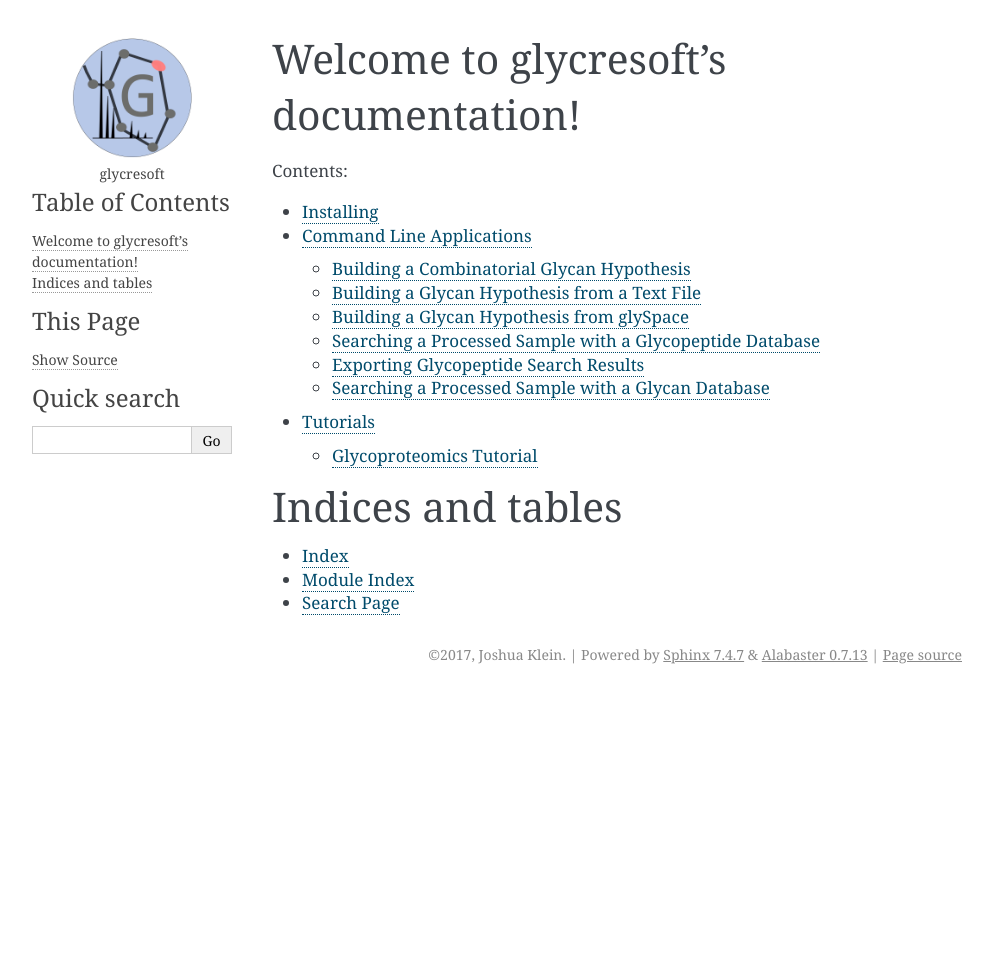
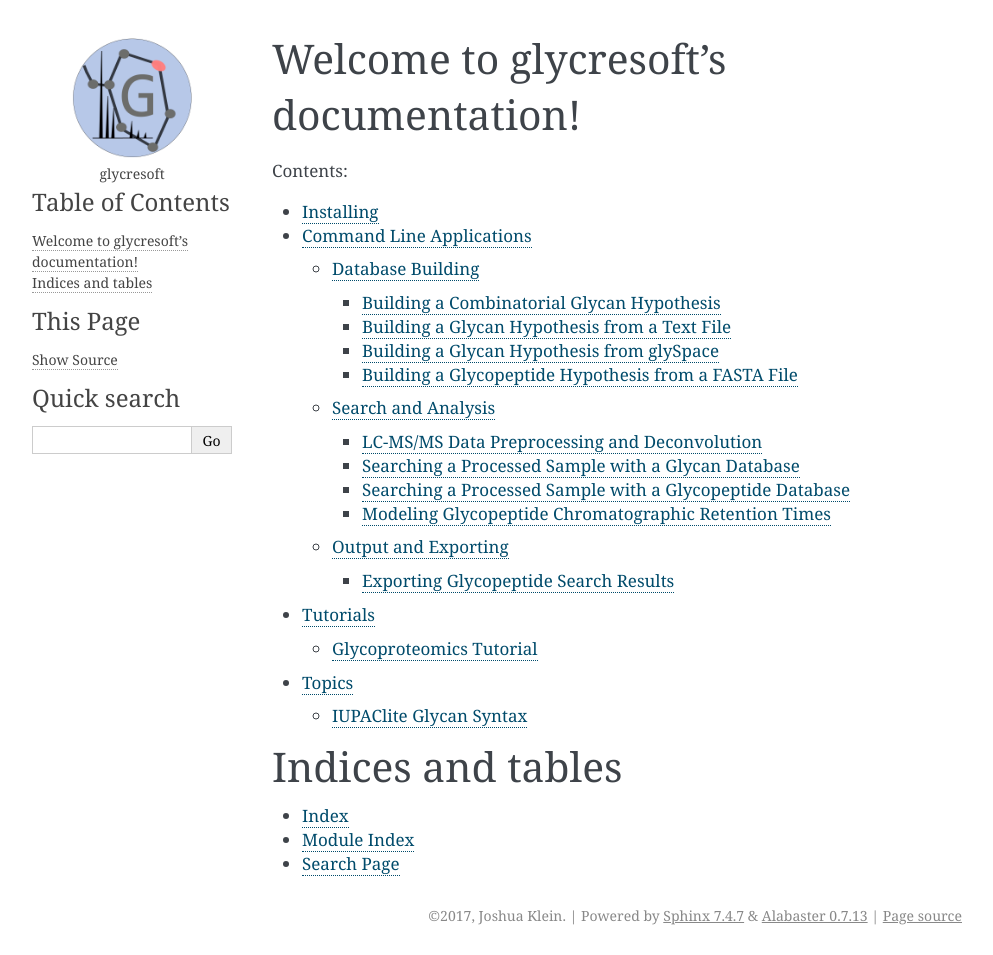
Before and after one commit to mobiusklein/glycresoft, a Sphinx documentation site: the page built from docs/index.rst, in a window 1280 px wide and 955 px high. Shown: the whole window, without its empty margins (148-1141 px from the left). Built offline with Sphinx 7.4.7, drawn with Linux system fonts in a browser that asks for light colours; pages that are not in the unit, such as notebooks, are missing from menus.

Commit message:
Reorganize docs

```diff
--- a/docs/_ext/exec_directive.py
+++ b/docs/_ext/exec_directive.py
@@ -8,7 +8,7 @@
 except ImportError:
     from io import StringIO
 
-from sphinx.util.compat import Directive
+from docutils.parsers.rst import Directive
 from docutils import nodes, statemachine
 
 
--- a/docs/_ext/sphinx_clickx.py
+++ b/docs/_ext/sphinx_clickx.py
@@ -5,7 +5,7 @@
 from docutils import statemachine
 
 import click
-from sphinx.util.compat import Directive
+from docutils.parsers.rst import Directive
 
 
 def clean_type_name(typename):
--- /dev/null
+++ b/docs/cli-apps/database/index.rst
@@ -0,0 +1,11 @@
+Database Building Tools
+-----------------------
+
+.. toctree::
+   :maxdepth: 1
+
+   Building a Combinatorial Glycan Hypothesis <combinatorial-glycan>
+   Building a Glycan Hypothesis from a Text File <text-glycan>
+   Building a Glycan Hypothesis from glySpace <glyspace-glycan>
+
+   Building a Glycopeptide Hypothesis from a FASTA File <fasta-glycopeptide>
--- a/docs/cli-apps/text-glycan.rst
+++ b/docs/cli-apps/database/text-glycan.rst
@@ -4,7 +4,7 @@
 =============================================
 
 When a comprehensive list of glycan compositions is available,
-you can translate them into a list encoded in `IUPAClite <todo>`_
+you can translate them into a list encoded in `IUPAClite <../../topics/iupaclite.html>`_
 with one composition per line. Lines may have the form
 
 .. code-block:: Text
--- a/docs/cli-apps/index.rst
+++ b/docs/cli-apps/index.rst
@@ -2,17 +2,9 @@
 -------------------------
 
 .. toctree::
-   :maxdepth: 1
+   :maxdepth: 2
    :caption: Applications:
 
-   LC-MS/MS Data Preprocessing and Deconvolution <mzml-preprocess>
-   Building a Combinatorial Glycan Hypothesis <combinatorial-glycan>
-   Building a Glycan Hypothesis from a Text File <text-glycan>
-   Building a Glycan Hypothesis from glySpace <glyspace-glycan>
-
-   Building a Glycopeptide Hypothesis from a FASTA File <fasta-glycopeptide>
-
-   Searching a Processed Sample with a Glycopeptide Database <search-glycopeptide>
-   Exporting Glycopeptide Search Results <export-glycopeptide>
-
-   Searching a Processed Sample with a Glycan Database <search-glycan>
+   Database Building <database/index>
+   Search and Analysis <search/index>
+   Output and Exporting <output/index>
--- /dev/null
+++ b/docs/cli-apps/output/index.rst
@@ -0,0 +1,7 @@
+Output Files and Exporting
+--------------------------
+
+.. toctree::
+   :maxdepth: 1
+
+   Exporting Glycopeptide Search Results <export-glycopeptide>
--- /dev/null
+++ b/docs/cli-apps/search/index.rst
@@ -0,0 +1,10 @@
+Search and Analysis Tools
+-------------------------
+
+.. toctree::
+   :maxdepth: 1
+
+    LC-MS/MS Data Preprocessing and Deconvolution <mzml-preprocess>
+    Searching a Processed Sample with a Glycan Database <search-glycan>
+    Searching a Processed Sample with a Glycopeptide Database <search-glycopeptide>
+    Modeling Glycopeptide Chromatographic Retention Times <retention-time-model>
--- a/docs/index.rst
+++ b/docs/index.rst
@@ -7,13 +7,13 @@
 ======================================
 
 .. toctree::
-   :maxdepth: 2
+   :maxdepth: 3
    :caption: Contents:
 
    Installing <installing>
    Command Line Applications <cli-apps/index>
    Tutorials <tutorials/index>
-
+   Topics <topics/index>
 
 Indices and tables
 ==================
--- /dev/null
+++ b/docs/topics/index.rst
@@ -0,0 +1,7 @@
+Other Topics
+------------
+
+.. toctree::
+   :maxdepth: 1
+
+   IUPAClite Glycan Syntax <iupaclite>
```
Also changed, not shown: docs/cli-apps/search/retention-time-model.rst (added, +23 -0 lines), docs/topics/iupaclite.rst (added, +28 -0 lines), docs/cli-apps/database/combinatorial-glycan.rst (renamed from docs/cli-apps/combinatorial-glycan.rst), docs/cli-apps/database/fasta-glycopeptide.rst (renamed from docs/cli-apps/fasta-glycopeptide.rst), docs/cli-apps/database/glyspace-glycan.rst (renamed from docs/cli-apps/glyspace-glycan.rst), docs/cli-apps/output/export-glycopeptide.rst (renamed from docs/cli-apps/export-glycopeptide.rst), docs/cli-apps/search/mzml-preprocess.rst (renamed from docs/cli-apps/mzml-preprocess.rst), docs/cli-apps/search/search-glycan.rst (renamed from docs/cli-apps/search-glycan.rst), docs/cli-apps/search/search-glycopeptide.rst (renamed from docs/cli-apps/search-glycopeptide.rst), 1 other file.
